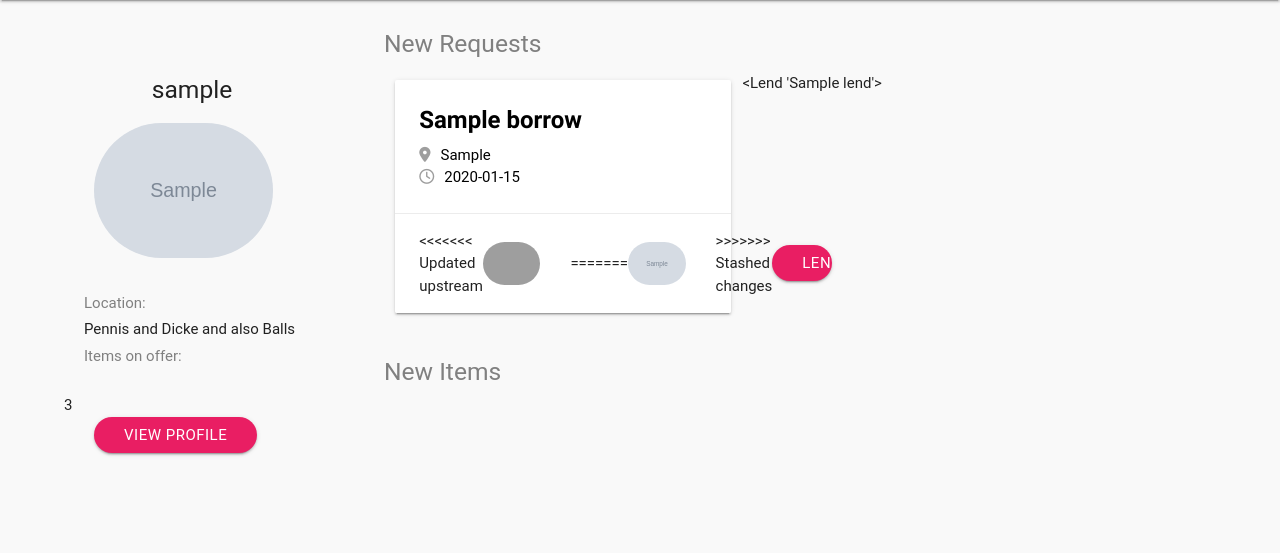
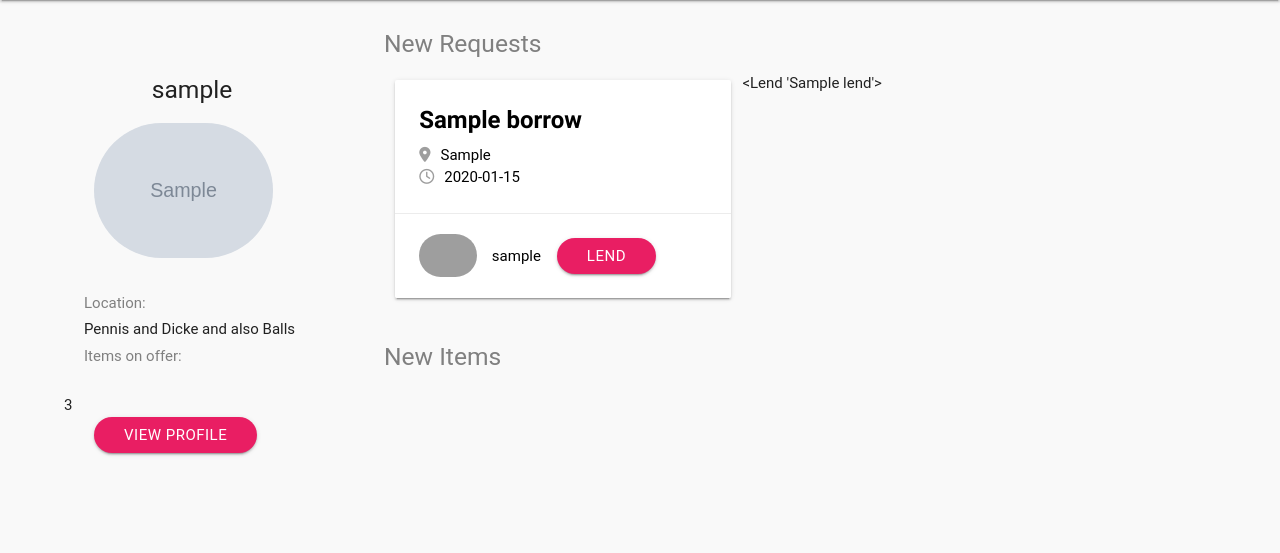
Before and after one commit to harsh6646/SupplyMe, a Flask app: page / in a window 1280 px wide. Shown: the part 64-617 px from the top of the page. Run offline with Flask 2, Linux system fonts and the light colour scheme; a user stored in the database is signed in; tables that the repository leaves empty hold one stand-in row (values such as "Sample post"); grey boxes marked "Sample" are stand-in pictures; some libraries are stand-ins or nearby versions; some web fonts are replaced; grey boxes are pictures that could not be loaded.

Commit message:
fixed some stuff

```diff
--- a/app/templates/index.html
+++ b/app/templates/index.html
@@ -53,13 +53,8 @@
                         <a href="{{ url_for('borrow_item') }}">Borrow Item</a>
                     </div> -->
                 <div class="card-action valign-wrapper">
-<<<<<<< Updated upstream
                     <img class="center-align profilePicSmall valign" id="ppSmall" src="http://ghostlypixels.com/wp-content/themes/illustrate-ghostly/images/profile-pic.png">
                     <p class="black-text personName valign">{{ borrow.lister.first_name(borrow.lister.nickname) }}</p>
-=======
-                    <img class="center-align profilePicSmall valign" id="ppSmall" src="{{borrow.lister.profile_picture}}">
-                    <p class="black-text personName valign">{{ borrow.lister.nickname }}</p>
->>>>>>> Stashed changes
                     <a href="#" class="rounded waves-effect waves-light btn pink valign">LEND</a>
                 </div>
               </div>
```
